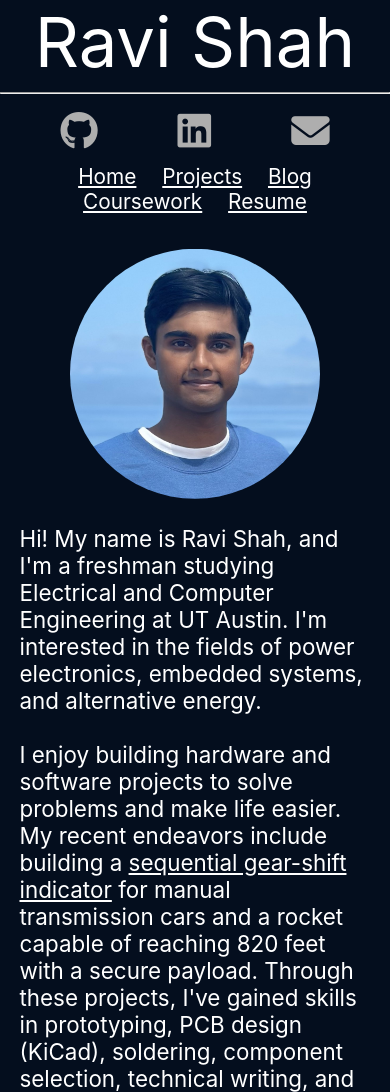
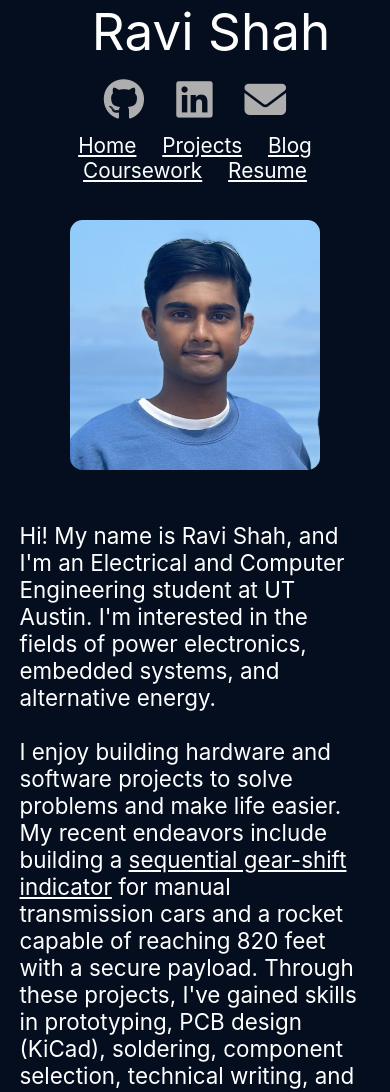
Before and after one commit to Rav4s/new-portfolio, a plain HTML site: page index.html in a window 390 px wide. Shown: the top 1092 px of the page. Drawn offline with Linux system fonts and the light colour scheme.

Commit message:
refresh navbar and reformat main page

```diff
--- a/css/new-portfolio.css
+++ b/css/new-portfolio.css
@@ -25,14 +25,10 @@ h3 {
     all: initial;
 }
 
-img {
-    all: initial;
-}
-
 h1 {
     color: white;
     font-family: -apple-system, BlinkMacSystemFont, avenir next, avenir, segoe ui, helvetica neue, helvetica, Cantarell, Ubuntu, roboto, noto, arial, sans-serif;
-    font-size: 4.3rem;
+    font-size: 3.2rem;
 }
 
 h2 {
@@ -57,17 +53,30 @@ a:hover {
     color: #FF8B00;
 }
 
+.header-container {
+    text-align: left;
+    margin-top: 0;
+    width: 100%;
+    display: block;
+    height: 100%;
+}
+
+.header-spacer {
+    clear: both;
+}
+
 .main-heading {
-    text-align: center;
+    text-align: left;
     margin-top: 0;
+    margin-left: 1rem;
+    width: fit-content;
+    float: left;
 }
 
 .subtitle {
     color: white;
     text-align: left;
-    padding-left: 5%;
-    padding-right: 5%;
-    padding-bottom: 5%;
+    width: 60%
 }
 
 .subtitle p {
@@ -76,9 +85,9 @@ a:hover {
 }
 
 .icons-container {
-    width: 100%;
     text-align: center;
-    margin-bottom: 0;
+    height: 100%;
+    float: right;
 }
 
 .icons-flex {
@@ -91,13 +100,13 @@ a:hover {
 
 .icon {
     color: rgb(174, 174, 174);
-    font-size: 1.2rem;
-    margin-right: 40px;
-    margin-left: 40px;
+    font-size: 1.3rem;
+    margin-left: 1rem;
+    margin-right: 1rem;
 }
 
 .icon:hover {
-    color: white;
+    color: purple;
     cursor: pointer;
 }
 
@@ -105,24 +114,8 @@ a:hover {
     color: #0072b1;
 }
 
-#reddit:hover {
-    color: #FF5700;
-}
-
 #mail:hover {
     color: #FF0000;
-}
-
-#twitter:hover {
-    color: #1DA1F2;
-}
-
-#spotify:hover {
-    color: #1DB954;
-}
-
-#pinterest:hover {
-    color: #E60023;
 }
 
 .main-footer {
@@ -134,6 +127,7 @@ a:hover {
     text-align: center;
     font-size: 1.3rem;
     margin-top: 0;
+    float: right;
 
 }
 
@@ -150,13 +144,88 @@ a:hover {
 }
 
 .profile-container {
+    display: block;
     text-align: center;
-    margin-top: 35px;
+    margin-top: 60px;
+    float: right;
+    height: 100%;
+    width: 30%;
 }
 
 .profile-container img {
-    clip-path: circle();
     width: 100%;
-    max-width: 250px;
+    max-width: 350px;
     height: auto;
+    border-radius: 5%;
 }
+
+.main-stuff {
+    padding-left: 5%;
+    padding-right: 5%;
+    display: block;
+    text-align: center;
+}
+
+.resume {
+    width: 75%;
+    max-width: 1200px;
+    margin-left: auto;
+    margin-right: auto;
+    height: 100%;
+    padding-bottom: 1rem;
+}
+
+.resume-header {
+    text-align: center;
+    margin-bottom: 1rem;
+}
+
+@media screen and (max-width: 1000px) {
+    .main-heading {
+        width: 100%;
+        text-align: center;
+        clear: both;
+    }
+
+    .links-container {
+        clear: both;
+        text-align: center;
+        width: 100%;
+    }
+
+    .icons-container {
+        clear: both;
+        text-align: center;
+        width: 100%;
+    }
+
+    .subtitle {
+        width: 100%;
+        clear: both;
+    }
+
+    .profile-container {
+        width: 100%;
+        clear: both;
+        margin-bottom: 3rem;
+        margin-top: 1rem;
+    }
+
+    .profile-container img {
+        max-width: 250px;
+    }
+
+    .resume {
+        width: 95%;
+    }
+
+    .resume iframe {
+        height: 700px;
+    }
+}
+
+@media screen and (max-width: 600px) {
+    .resume iframe {
+        height: 500px;
+    }
+}
--- a/css/projects.css
+++ b/css/projects.css
@@ -44,6 +44,7 @@
     margin-top: auto;
     box-sizing: border-box;
     position: relative;
+    cursor: pointer;
 }
 
 .project-heading h3 {
--- a/index.html
+++ b/index.html
@@ -65,11 +65,9 @@
 <body class="home-template">
     <div class="site-wrapper">
 
-        <div class="main-heading">
-            <h1>Ravi Shah</h1>
-        </div>
+        <div class="header-container">
 
-        <hr />
+            <h1 class="main-heading">Ravi Shah</h1>
 
             <div class="icons-container">
                 <div class="icons-flex">
@@ -92,16 +90,41 @@
                     <a href="/projects">Projects</a>
                     <a href="https://blog.yeetpc.com/">Blog</a>
                     <a href="/coursework">Coursework</a>
-                <a href="https://drive.google.com/file/d/18FzSVNvmo2PB5H2fkcPdwhHGGxofkdqr/view?usp=sharing">Resume</a>
+                    <a
+                        href="https://drive.google.com/file/d/18FzSVNvmo2PB5H2fkcPdwhHGGxofkdqr/view?usp=sharing">Resume</a>
                 </p>
             </div>
+        </div>
 
+        <div class="header-spacer"></div>
+
+        <div class="main-stuff">
             <div class="profile-container">
                 <img src="/img/portfolio_profile.jpg" alt="Close-up photo of Ravi Shah">
             </div>
 
             <div class="subtitle">
-            <p>Hi! My name is Ravi Shah, and I'm a freshman studying Electrical and Computer Engineering at UT Austin. I'm interested in the fields of power electronics, embedded systems, and alternative energy.<br /><br />I enjoy building hardware and software projects to solve problems and make life easier. My recent endeavors include building a <a href="https://drive.google.com/file/d/1h4sEP5iF2pkmRt12-wAFUMqSv9QvsOz3/view">sequential gear-shift indicator</a> for manual transmission cars and a rocket capable of reaching 820 feet with a secure payload. Through these projects, I've gained skills in prototyping, PCB design (KiCad), soldering, component selection, technical writing, and budgeting. Additionally, I have experience with several tools including Fusion 360, Git, Python, Linux, and automotive electronics (OBDII & CAN/LIN Bus). In my free time, I enjoy going to motorsports events and car shows at my local racetrack.<br /><br />Through this portfolio, I aim to give you a clear picture of my experiences, including relevant coursework, personal projects, and professional experience.</p>
+                <p>Hi! My name is Ravi Shah, and I'm an Electrical and Computer Engineering student at UT Austin. I'm
+                    interested in the fields of power electronics, embedded systems, and alternative energy.<br /><br />I
+                    enjoy building hardware and software projects to solve problems and make life easier. My recent
+                    endeavors include building a <a
+                        href="https://drive.google.com/file/d/1h4sEP5iF2pkmRt12-wAFUMqSv9QvsOz3/view">sequential gear-shift
+                        indicator</a> for manual transmission cars and a rocket capable of reaching 820 feet with a secure
+                    payload. Through these projects, I've gained skills in prototyping, PCB design (KiCad), soldering,
+                    component selection, technical writing, and budgeting. Additionally, I have experience with several
+                    tools including Fusion 360, Git, Python, Linux, and automotive electronics (OBDII & CAN/LIN Bus). In my
+                    free time, I enjoy going to motorsports events and car shows at my local racetrack.<br /><br />Through
+                    this portfolio, I aim to give you a clear picture of my experiences, including relevant coursework,
+                    personal projects, and professional experience.</p>
+            </div>
+        </div>
+
+        <div class="resume-header">
+            <h2>Resume</h2>
+        </div>
+
+        <div class="resume">
+            <iframe src="https://drive.google.com/file/d/18FzSVNvmo2PB5H2fkcPdwhHGGxofkdqr/preview" width="100%" height="800px"></iframe>
         </div>
 
         <footer class="main-footer">
--- /dev/null
+++ b/js/projects.js
@@ -0,0 +1,3 @@
+document.getElementById("kline").onclick = function() {
+    location.href = './k-line-sequential-shift-indicator/'
+};
--- a/projects/index.html
+++ b/projects/index.html
@@ -106,7 +106,7 @@
         </div>
 
         <div class="projects-container">
-            <div class="project-container">
+            <div class="project-container" id="kline">
                 <div class="project-image-container">
                     <div class="project-image">
                         <img src="/img/shift-indicator.jpg" alt="Sequential Shift Indicator with 7 LED display">
@@ -164,6 +164,7 @@
         </footer>
     </div>
     <script src="/js/redirects.js"></script>
+    <script src="/js/projects.js"></script>
 
 </body>
 
```
Also changed, not shown: projects/k-line-sequential-shift-indicator/index.html (added). Lines whose indentation alone changed are shown as unchanged.
